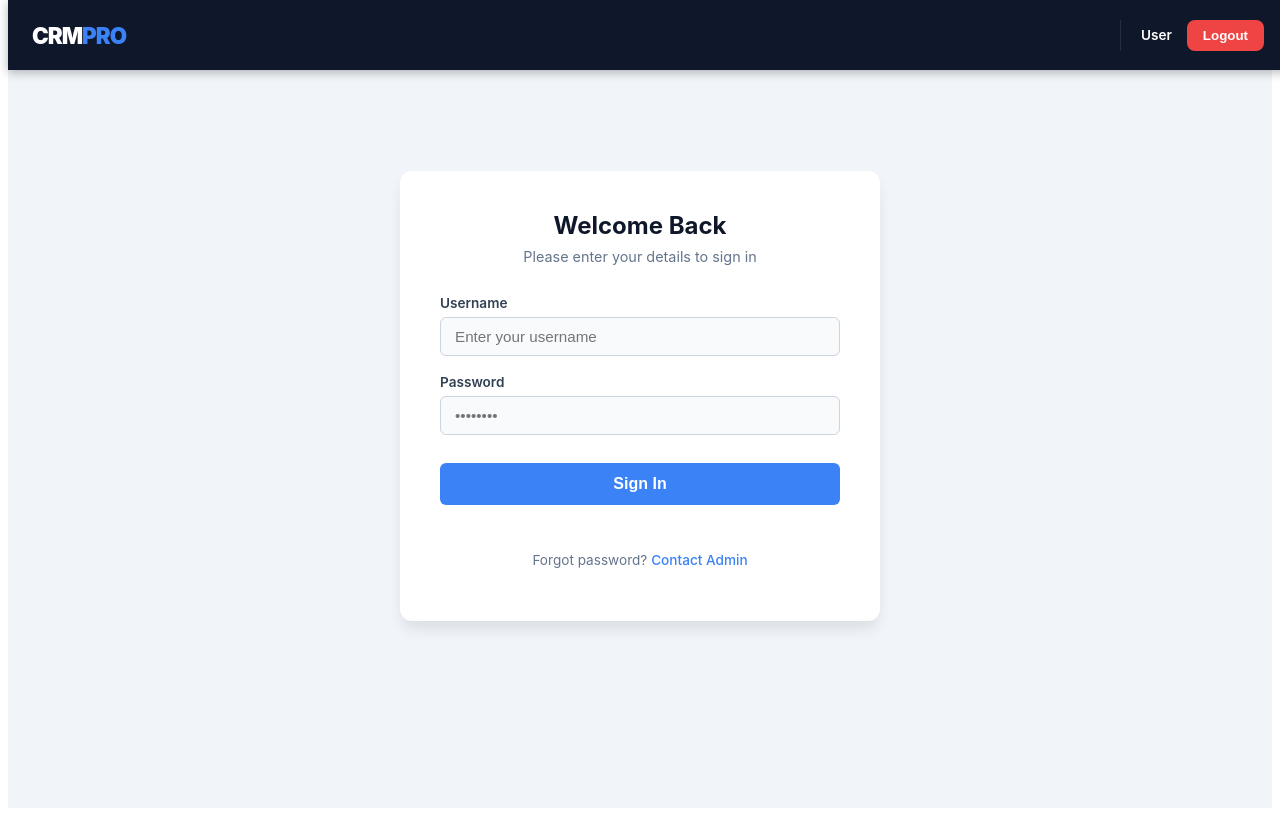
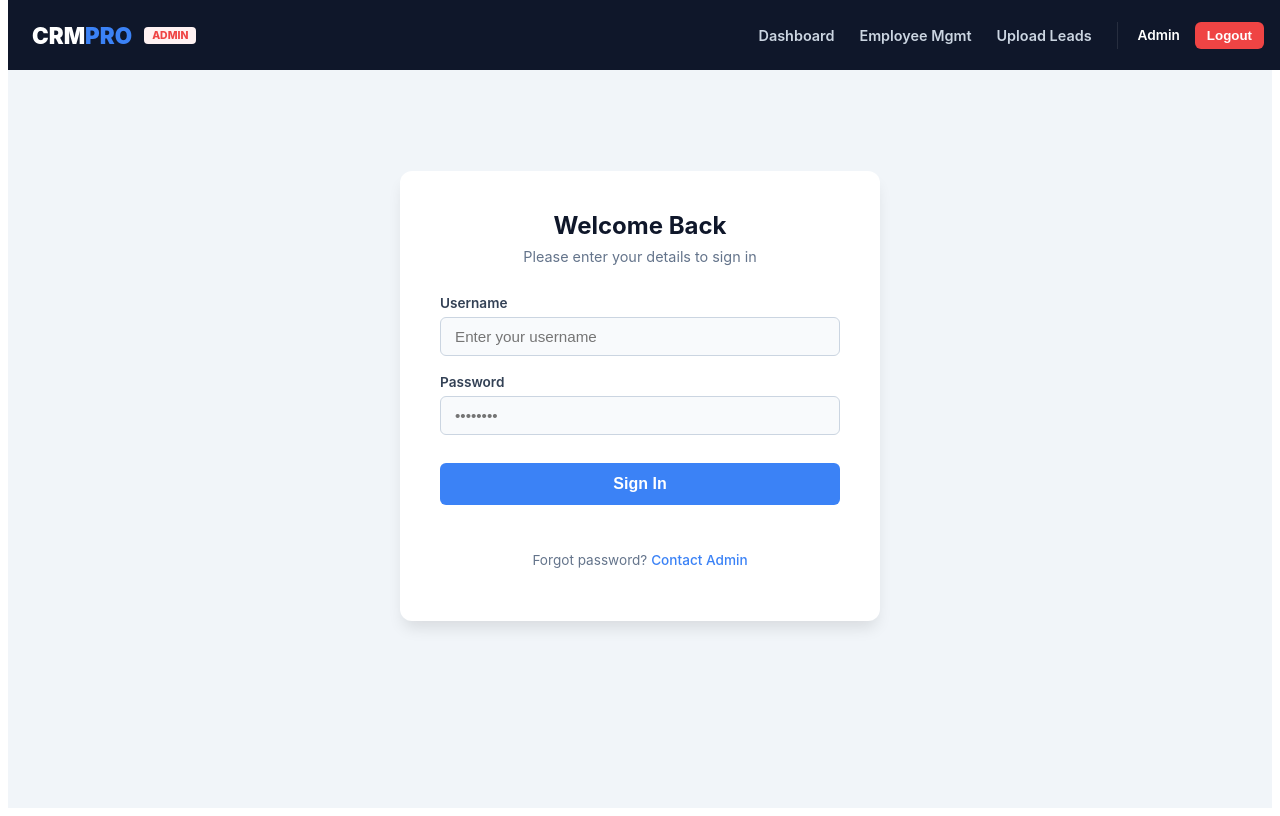
Before and after one commit to SrinivasBharadwaj18/CRM, a React (Vite) app in the folder frontend/insurance-crm-frontend/: page / in a window 1280 px wide. Built offline with nearby package versions, Linux system fonts and the light colour scheme.

Commit message:
updated navbar styling

```diff
--- a/frontend/insurance-crm-frontend/src/components/Navbar.jsx
+++ b/frontend/insurance-crm-frontend/src/components/Navbar.jsx
@@ -1,15 +1,18 @@
-import { Link, useNavigate } from "react-router-dom";
+import React, { useState } from "react";
+import { Link, useNavigate, useLocation } from "react-router-dom";
 import { useDispatch, useSelector } from "react-redux";
 import { logout } from "../features/auth/authSlice";
+import {
+  LayoutDashboard, Users, PhoneCall, CheckSquare,
+  Wallet, Settings, LogOut
+} from "lucide-react";
 
 function Navbar() {
   const navigate = useNavigate();
   const dispatch = useDispatch();
-
-  // Accessing auth state safely
+  const location = useLocation();
   const { user } = useSelector((state) => state.auth || {});
 
-  // Roles based on your Django response
   const isManagement = user?.role === 'owner' || user?.role === 'lead';
   const isAgent = user?.role === 'agent';
 
@@ -18,65 +21,55 @@ function Navbar() {
     navigate("/", { replace: true });
   };
 
-  // Logic to determine where the "Logo" or "Home" should go
-  const getHomePath = () => {
-    if (isManagement) return "/admin";
-    if (isAgent) return "/agent/leads";
-    return "/";
-  };
+  const isActive = (path) => location.pathname === path;
 
-  return (
-    <nav style={styles.nav}>
-      <div style={styles.container}>
-        {/* LOGO SECTION */}
-        <div style={styles.logoGroup}>
-          <Link to={getHomePath()} style={styles.logo}>
-            CRM<span style={{ color: "#3b82f6" }}>PRO</span>
-          </Link>
-          {user?.role && (
-            <span style={isManagement ? styles.adminBadge : styles.agentBadge}>
-              {user.role.toUpperCase()}
-            </span>
-          )}
+  // --- RENDER 1: AGENT SIDEBAR ---
+  if (isAgent) {
+    return (
+      <aside style={styles.sidebar}>
+        <div style={styles.logoSection}>
+          <div style={styles.logoCircle}>PH</div>
+          <h1 style={styles.logoText}>Agent CRM</h1>
         </div>
 
-        {/* NAVIGATION LINKS */}
-        <div style={styles.links}>
+        <nav style={styles.navMenu}>
+          <SidebarItem to="/agent/home" icon={<LayoutDashboard size={20} />} label="Dashboard" active={isActive("/agent/home")} />
+          <SidebarItem to="/agent/leads" icon={<Users size={20} />} label="Leads" active={isActive("/agent/leads")} />
+          <SidebarItem to="/agent/calls" icon={<PhoneCall size={20} />} label="Call History" active={isActive("/agent/calls")} />
+          <SidebarItem to="/agent/tasks" icon={<CheckSquare size={20} />} label="Tasks" active={isActive("/agent/tasks")} />
+          <SidebarItem to="/agent/earnings" icon={<Wallet size={20} />} label="My Earnings" active={isActive("/agent/earnings")} />
 
-          {/* ADMIN LINKS */}
-          {isManagement && (
-            <>
-              <Link style={styles.link} to="/admin">Dashboard</Link>
-              <Link style={styles.link} to="/admin/create-agent">Create User</Link>
-              <Link style={styles.link} to="/admin/upload-leads">Upload Leads</Link>
+          <div style={{ marginTop: 'auto' }}>
+            <SidebarItem to="/settings" icon={<Settings size={20} />} label="Settings" active={isActive("/settings")} />
+            <button onClick={handleLogout} style={styles.logoutBtnSidebar}>
+              <LogOut size={20} />
+              <span>Logout</span>
+            </button>
+          </div>
+        </nav>
+      </aside>
+    );
+  }
 
-              <a
-                style={styles.toolLink}
-                href="/admin/"
-                target="_blank"
-                rel="noopener noreferrer"
-              >
-                Django Admin ⚙️
-              </a>
-            </>
-          )}
+  // --- RENDER 2: ADMIN HORIZONTAL NAVBAR ---
+  return (
+    <nav style={styles.topNav}>
+      <div style={styles.topContainer}>
+        <div style={styles.logoGroup}>
+          <Link to="/admin" style={styles.logo}>CRM<span style={{ color: "#3b82f6" }}>PRO</span></Link>
+          <span style={styles.adminBadge}>ADMIN</span>
+        </div>
 
-          {/* AGENT LINKS */}
-          {isAgent && (
-            <>
-              <Link style={styles.link} to="/agent/leads">My Leads</Link>
-              <Link style={styles.link} to="/agent/home">Dashbaord</Link>
-              {/* If you have a specific AgentHome page, you can add it here */}
-            </>
-          )}
+        <div style={styles.topLinks}>
+          <Link style={styles.topLink} to="/admin">Dashboard</Link>
+          <Link style={styles.topLink} to="/admin/create-agent">Employee Mgmt</Link>
+          <Link style={styles.topLink} to="/admin/upload-leads">Upload Leads</Link>
 
-          {/* USER INFO & LOGOUT */}
           <div style={styles.userSection}>
             <div style={styles.userInfo}>
-               <span style={styles.userName}>{user?.name || user?.username || "User"}</span>
-               <span style={styles.userRole}>{user?.role}</span>
+              <span style={styles.userName}>{user?.name || "Admin"}</span>
+              <button onClick={handleLogout} style={styles.logoutBtnTop}>Logout</button>
             </div>
-            <button onClick={handleLogout} style={styles.logoutBtn}>Logout</button>
           </div>
         </div>
       </div>
@@ -84,62 +77,50 @@ function Navbar() {
   );
 }
 
+// --- SIDEBAR ITEM (Agent Only) ---
+const SidebarItem = ({ to, icon, label, active }) => {
+  const [hover, setHover] = useState(false);
+
+  return (
+    <Link
+      to={to}
+      onMouseEnter={() => setHover(true)}
+      onMouseLeave={() => setHover(false)}
+      style={{
+        ...styles.navItem,
+        color: (active || hover) ? "#fff" : "#94a3b8", // Only text/icon changes color
+        borderLeft: active ? "4px solid #3b82f6" : "4px solid transparent",
+      }}
+    >
+      {icon}
+      <span style={{ fontWeight: active ? "700" : "500" }}>{label}</span>
+    </Link>
+  );
+};
+
+// --- STYLES ---
 const styles = {
-  nav: {
-    backgroundColor: "#0f172a",
-    height: "70px",
-    position: "fixed",
-    top: 0,
-    width: "100%",
-    zIndex: 1000,
-    display: "flex",
-    alignItems: "center",
-    boxShadow: "0 2px 10px rgba(0,0,0,0.3)"
-  },
-  container: {
-    width: "100%",
-    maxWidth: "1400px",
-    margin: "0 auto",
-    padding: "0 24px",
-    display: "flex",
-    justifyContent: "space-between",
-    alignItems: "center"
-  },
+  // AGENT SIDEBAR STYLES
+  sidebar: { width: "260px", backgroundColor: "#1e293b", height: "100vh", position: "fixed", left: 0, top: 0, display: "flex", flexDirection: "column", zIndex: 1000 },
+  logoSection: { padding: "30px 24px", display: "flex", alignItems: "center", gap: "12px" },
+  logoCircle: { width: "35px", height: "35px", borderRadius: "50%", backgroundColor: "#3b82f6", color: "white", display: "flex", alignItems: "center", justifyContent: "center", fontWeight: "bold", fontSize: "12px" },
+  logoText: { color: "#fff", fontSize: "1.1rem", fontWeight: "800", margin: 0 },
+  navMenu: { flex: 1, display: "flex", flexDirection: "column", padding: "10px 0" },
+  navItem: { display: "flex", alignItems: "center", gap: "15px", padding: "12px 24px", textDecoration: "none", fontSize: "0.95rem", transition: "color 0.2s ease" },
+  logoutBtnSidebar: { width: "100%", display: "flex", alignItems: "center", gap: "15px", padding: "15px 24px", backgroundColor: "transparent", color: "#f87171", border: "none", cursor: "pointer", fontSize: "0.95rem", fontWeight: "600" },
+
+  // ADMIN TOP NAV STYLES
+  topNav: { backgroundColor: "#0f172a", height: "70px", position: "fixed", top: 0, width: "100%", zIndex: 1000, display: "flex", alignItems: "center" },
+  topContainer: { width: "100%", maxWidth: "1400px", margin: "0 auto", padding: "0 24px", display: "flex", justifyContent: "space-between", alignItems: "center" },
   logoGroup: { display: "flex", alignItems: "center", gap: "12px" },
-  logo: { color: "white", fontSize: "1.4rem", fontWeight: "900", textDecoration: "none", letterSpacing: "-1px" },
+  logo: { color: "white", fontSize: "1.4rem", fontWeight: "900", textDecoration: "none" },
   adminBadge: { backgroundColor: "#fef2f2", color: "#ef4444", padding: "2px 8px", borderRadius: "4px", fontSize: "0.65rem", fontWeight: "800" },
-  agentBadge: { backgroundColor: "#eff6ff", color: "#3b82f6", padding: "2px 8px", borderRadius: "4px", fontSize: "0.65rem", fontWeight: "800" },
-  links: { display: "flex", alignItems: "center", gap: "25px" },
-  link: { color: "#cbd5e1", textDecoration: "none", fontSize: "0.9rem", fontWeight: "600", transition: "color 0.2s" },
-  toolLink: {
-    color: "#fbbf24",
-    textDecoration: "none",
-    fontSize: "0.9rem",
-    fontWeight: "700",
-    padding: "6px 12px",
-    borderRadius: "6px",
-    backgroundColor: "rgba(251, 191, 36, 0.1)",
-  },
-  userSection: {
-    display: "flex",
-    alignItems: "center",
-    gap: "15px",
-    borderLeft: "1px solid rgba(255,255,255,0.1)",
-    paddingLeft: "20px"
-  },
-  userInfo: { display: "flex", flexDirection: "column", alignItems: "flex-end" },
+  topLinks: { display: "flex", alignItems: "center", gap: "25px" },
+  topLink: { color: "#cbd5e1", textDecoration: "none", fontSize: "0.9rem", fontWeight: "600" },
+  userSection: { borderLeft: "1px solid rgba(255,255,255,0.1)", paddingLeft: "20px" },
+  userInfo: { display: "flex", alignItems: "center", gap: "15px" },
   userName: { color: "white", fontSize: "0.85rem", fontWeight: "600" },
-  userRole: { color: "#94a3b8", fontSize: "0.7rem", textTransform: "capitalize" },
-  logoutBtn: {
-    backgroundColor: "#ef4444",
-    color: "white",
-    border: "none",
-    padding: "8px 16px",
-    borderRadius: "8px",
-    fontWeight: "700",
-    cursor: "pointer",
-    transition: "opacity 0.2s"
-  }
+  logoutBtnTop: { backgroundColor: "#ef4444", color: "white", border: "none", padding: "6px 12px", borderRadius: "6px", fontWeight: "700", cursor: "pointer" }
 };
 
 export default Navbar;
```
